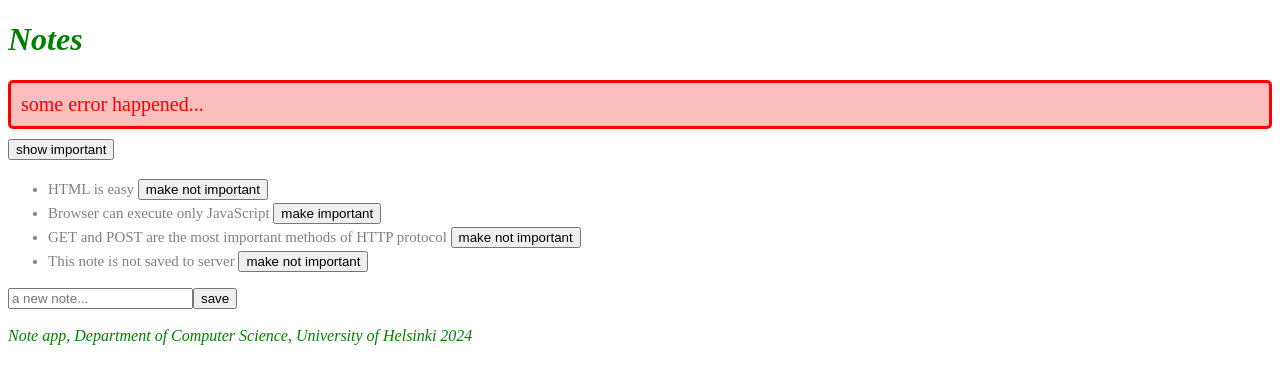
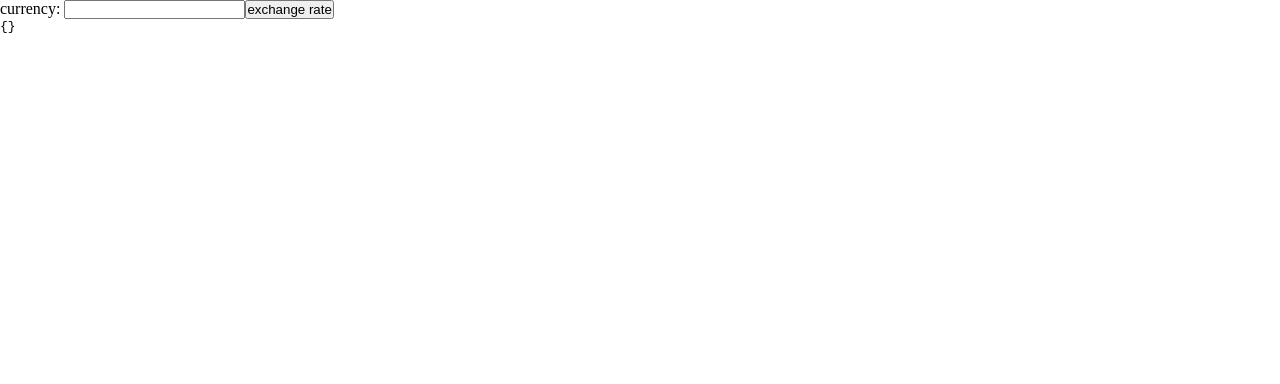
Before and after one commit to architkakkar/fullstack-open, a React (Vite) app in the folder playground/: page / in a window 1280 px wide. Shown: the top 384 px of the page. Built offline with nearby package versions, Linux system fonts and the light colour scheme; data requests are answered from the project's data file.

Commit message:
part 2e currency app practice exercises completed.

```diff
--- a/playground/db.json
+++ /dev/null
@@ -1,19 +0,0 @@
-{
-  "notes": [
-    {
-      "id": "1",
-      "content": "HTML is easy",
-      "important": true
-    },
-    {
-      "id": "2",
-      "content": "Browser can execute only JavaScript",
-      "important": false
-    },
-    {
-      "id": "3",
-      "content": "GET and POST are the most important methods of HTTP protocol",
-      "important": true
-    }
-  ]
-}
--- a/playground/index.html
+++ b/playground/index.html
@@ -4,7 +4,7 @@
     <meta charset="UTF-8" />
     <link rel="icon" type="image/svg+xml" href="/vite.svg" />
     <meta name="viewport" content="width=device-width, initial-scale=1.0" />
-    <title>Playground - Project</title>
+    <title>Playground</title>
   </head>
   <body>
     <div id="root"></div>
--- a/playground/src/App.jsx
+++ b/playground/src/App.jsx
@@ -1,90 +1,38 @@
 import { useState, useEffect } from "react";
-import noteService from "./services/notes";
-
-import Note from "./components/Note";
-import Notification from "./components/Notification";
-import Footer from "./components/Footer";
+import axios from "axios";
 
 const App = () => {
-  const [notes, setNotes] = useState([]);
-  const [newNote, setNewNote] = useState("");
-  const [showAll, setShowAll] = useState(true);
-  const [errorMessage, setErrorMessage] = useState("some error happened...");
+  const [value, setValue] = useState("");
+  const [rates, setRates] = useState({});
+  const [currency, setCurrency] = useState(null);
 
   useEffect(() => {
-    noteService.getAll().then((initialNotes) => {
-      setNotes(initialNotes);
-    });
-  }, []);
+    console.log("effect run, currency is now", currency);
 
-  const notesToShow = showAll ? notes : notes.filter((note) => note.important);
+    // skip if currency is not defined
+    if (currency) {
+      console.log("fetching exchange rates...");
+      axios
+        .get(`https://open.er-api.com/v6/latest/${currency}`)
+        .then((response) => {
+          console.log(response.data.result);
+          setRates(response.data.rates);
+        });
+    }
+  }, [currency]);
 
-  const addNote = (event) => {
+  const onSearch = (event) => {
     event.preventDefault();
-
-    const noteObject = {
-      content: newNote,
-      important: Math.random() < 0.5,
-    };
-
-    noteService.create(noteObject).then((returnedNote) => {
-      setNotes(notes.concat(returnedNote));
-      setNewNote("");
-    });
-  };
-
-  const handleNoteChange = (event) => {
-    setNewNote(event.target.value);
-  };
-
-  const toggleImportanceOf = (id) => {
-    const note = notes.find((n) => n.id === id);
-    const changedNote = { ...note, important: !note.important };
-
-    noteService
-      .update(id, changedNote)
-      .then((returnedNote) => {
-        setNotes(notes.map((note) => (note.id === id ? returnedNote : note)));
-      })
-      .catch(() => {
-        setErrorMessage(
-          `Note '${note.content}' was already removed from server`
-        );
-        setTimeout(() => {
-          setErrorMessage(null);
-        }, 5000);
-        setNotes(notes.filter((n) => n.id !== id));
-      });
+    setCurrency(value);
   };
 
   return (
     <div>
-      <h1>Notes</h1>
-      <Notification message={errorMessage} />
-      <div>
-        <button onClick={() => setShowAll(!showAll)}>
-          show {showAll ? "important" : "all"}
-        </button>
-      </div>
-      <ul>
-        {notesToShow.map((note) => (
-          <Note
-            key={note.id}
-            note={note}
-            toggleImportance={() => toggleImportanceOf(note.id)}
-          />
-        ))}
-      </ul>
-      <form onSubmit={addNote}>
-        <input
-          value={newNote}
-          onChange={handleNoteChange}
-          required
-          placeholder="a new note..."
-        />
-        <button type="submit">save</button>
+      <form onSubmit={onSearch}>
+        currency: <input value={value} onChange={(e) => setValue(e.target.value)} />
+        <button type="submit">exchange rate</button>
       </form>
-      <Footer />
+      <pre>{JSON.stringify(rates, null, 2)}</pre>
     </div>
   );
 };
--- a/playground/src/components/Footer.jsx
+++ /dev/null
@@ -1,18 +0,0 @@
-const Footer = () => {
-  const footerStyle = {
-    color: "green",
-    fontStyle: "italic",
-    fontSize: 16,
-  };
-  return (
-    <div style={footerStyle}>
-      <br />
-      <em>
-        Note app, Department of Computer Science, University of Helsinki{" "}
-        {new Date().getFullYear()}
-      </em>
-    </div>
-  );
-};
-
-export default Footer;
--- a/playground/src/components/Note.jsx
+++ /dev/null
@@ -1,18 +0,0 @@
-import PropTypes from "prop-types";
-
-const Note = ({ note, toggleImportance }) => {
-  const label = note.important ? "make not important" : "make important";
-
-  return (
-    <li className="note">
-      {note.content} <button onClick={toggleImportance}>{label}</button>
-    </li>
-  );
-};
-
-Note.propTypes = {
-  note: PropTypes.object.isRequired,
-  toggleImportance: PropTypes.func.isRequired,
-};
-
-export default Note;
--- a/playground/src/components/Notification.jsx
+++ /dev/null
@@ -1,15 +0,0 @@
-import PropTypes from "prop-types";
-
-const Notification = ({ message }) => {
-  if (message === null) {
-    return null;
-  }
-
-  return <div className="error">{message}</div>;
-};
-
-Notification.propTypes = {
-  message: PropTypes.string,
-};
-
-export default Notification;
--- a/playground/src/index.css
+++ b/playground/src/index.css
@@ -1,20 +1,4 @@
-h1 {
-  color: green;
-  font-style: italic;
+* {
+  margin: 0;
+  padding: 0;
 }
-
-.note {
-  color: grey;
-  padding-top: 3px;
-  font-size: 15px;
-}
-
-.error {
-  color: red;
-  background: rgb(251, 190, 190);
-  font-size: 20px;
-  border-style: solid;
-  border-radius: 5px;
-  padding: 10px;
-  margin-bottom: 10px;
-}
--- a/playground/src/services/notes.js
+++ /dev/null
@@ -1,28 +0,0 @@
-import axios from "axios";
-const baseUrl = "http://localhost:3000/notes";
-
-const getAll = () => {
-  const request = axios.get(baseUrl)
-  const nonExisting = {
-    id: 10000,
-    content: 'This note is not saved to server',
-    important: true,
-  }
-  return request.then(response => response.data.concat(nonExisting))
-}
-
-const create = (newObject) => {
-  const request = axios.post(baseUrl, newObject);
-  return request.then((response) => response.data);
-};
-
-const update = (id, newObject) => {
-  const request = axios.put(`${baseUrl}/${id}`, newObject);
-  return request.then((response) => response.data);
-};
-
-export default {
-  getAll,
-  create,
-  update,
-};
```
